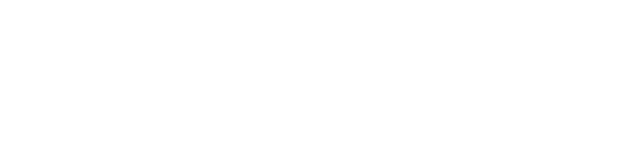
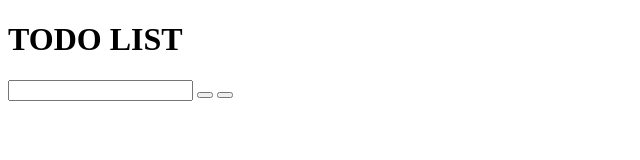
Before and after one commit to WonderSi/webdev-frontend-todolist, a website: page index.html in a window 1280 px wide. Shown: the whole page, without its empty margins (0-640 px from the left). Drawn offline with nearby package versions, Linux system fonts and the light colour scheme.

Commit message:
added structure in inedx.html

```diff
--- a/index.html
+++ b/index.html
@@ -9,6 +9,18 @@
     <script src="https://code.jquery.com/jquery-3.6.0.min.js"></script>
 </head>
 <body>
+    <header>
+        <h1>TODO LIST</h1>
+        <div>
+            <input type="text">
+            <button></button>
+            <button></button>
+        </div>
+    </header>
+    <body>
+        <div></div>
+        <div></div>
+    </body>
     <script src="./js/script.js"></script>
 </body>
 </html>
```
